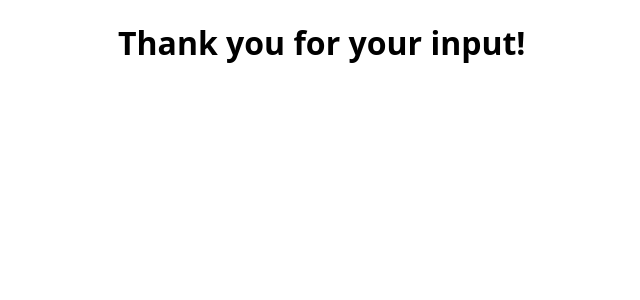
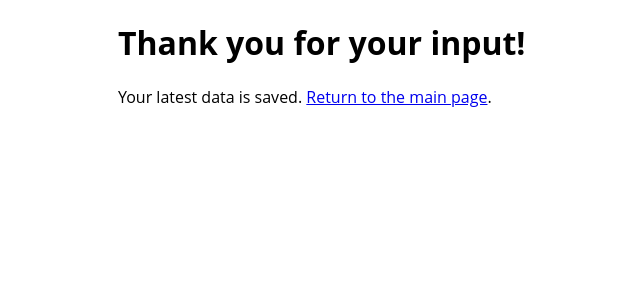
Before and after one commit to Igalia/team, a Django app: page /skills/assess-done/ in a window 1280 px wide. Shown: the top 300 px of the page, without its empty margins (10-650 px from the left). Run offline with Django 3.2, Linux system fonts and the light colour scheme; parts of the project's set-up code (start-up, migrations or seed data) failed here and were passed over.

Commit message:
Improved the self assessment form page so it loads data from the latest assessment. Improved the self assessment done page so it shows a link to the home page.

```diff
--- a/skills/templates/skills/assess-done.html
+++ b/skills/templates/skills/assess-done.html
@@ -2,4 +2,6 @@
 
 {% block content %}
 <h1>Thank you for your input!</h1>
+
+<p>Your latest data is saved.  <a href="{% url 'skills:home' %}">Return to the main page</a>.</p>
 {% endblock %}
--- a/skills/templates/skills/assess.html
+++ b/skills/templates/skills/assess.html
@@ -1,7 +1,10 @@
 {% extends "base.html" %}
 
 {% block content %}
-<h1>Self assessment of skills for {{ user_login }}</h1>
+<h1>Self assessment of skills</h1>
+
+<p>Hi there, {{ user_login }}.  {% if latest_assessment %}Your latest record is {{ latest_assessment.date }}.{% else %}We have no records for you.{% endif %}</p>
+
 <form method="post">
     {% csrf_token %}
     {{ formset.management_form }}
--- a/skills/views.py
+++ b/skills/views.py
@@ -135,11 +135,22 @@ def assess(request):
                 measurement.save()
         return HttpResponseRedirect(reverse('skills:assess-done'))
     else:
-        formset = MeasurementFormSet(
-            initial=[describe(s) for s in models.Skill.objects.order_by('category__name', 'name')])
+        form_data = [describe(s) for s in models.Skill.objects.order_by('category__name', 'name')]
+        skills_index = {form_data[i]['skill']: i for i in range(len(form_data))}
+        try:
+            latest_assessment = PersonAssessment.objects.get(person=person, latest=True)
+            for measurement in Measurement.objects.filter(assessment=latest_assessment):
+                form = form_data[skills_index[measurement.skill.pk]]
+                form['knowledge'] = measurement.knowledge
+                form['interest'] = measurement.interest
+        except PersonAssessment.DoesNotExist:
+            latest_assessment = None
+
+        formset = MeasurementFormSet(initial=form_data)
         return render(request,
                       'skills/assess.html',
-                      {'page_title': 'Self assessment', 'user_login': person.login, 'formset': formset})
+                      {'page_title': 'Self assessment', 'user_login': person.login, 'formset': formset,
+                       'latest_assessment': latest_assessment})
 
 
 def assess_done(request):
```
